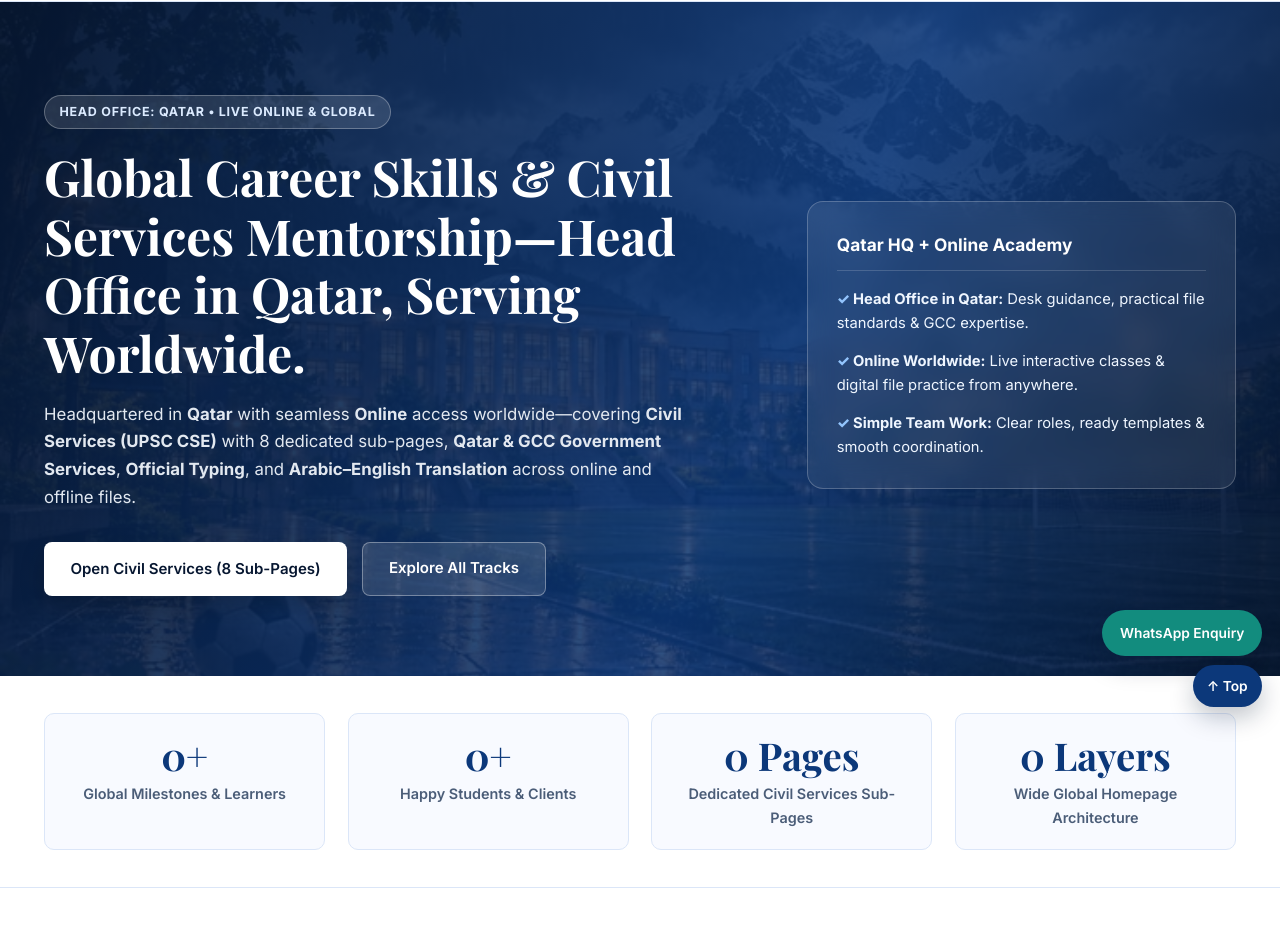
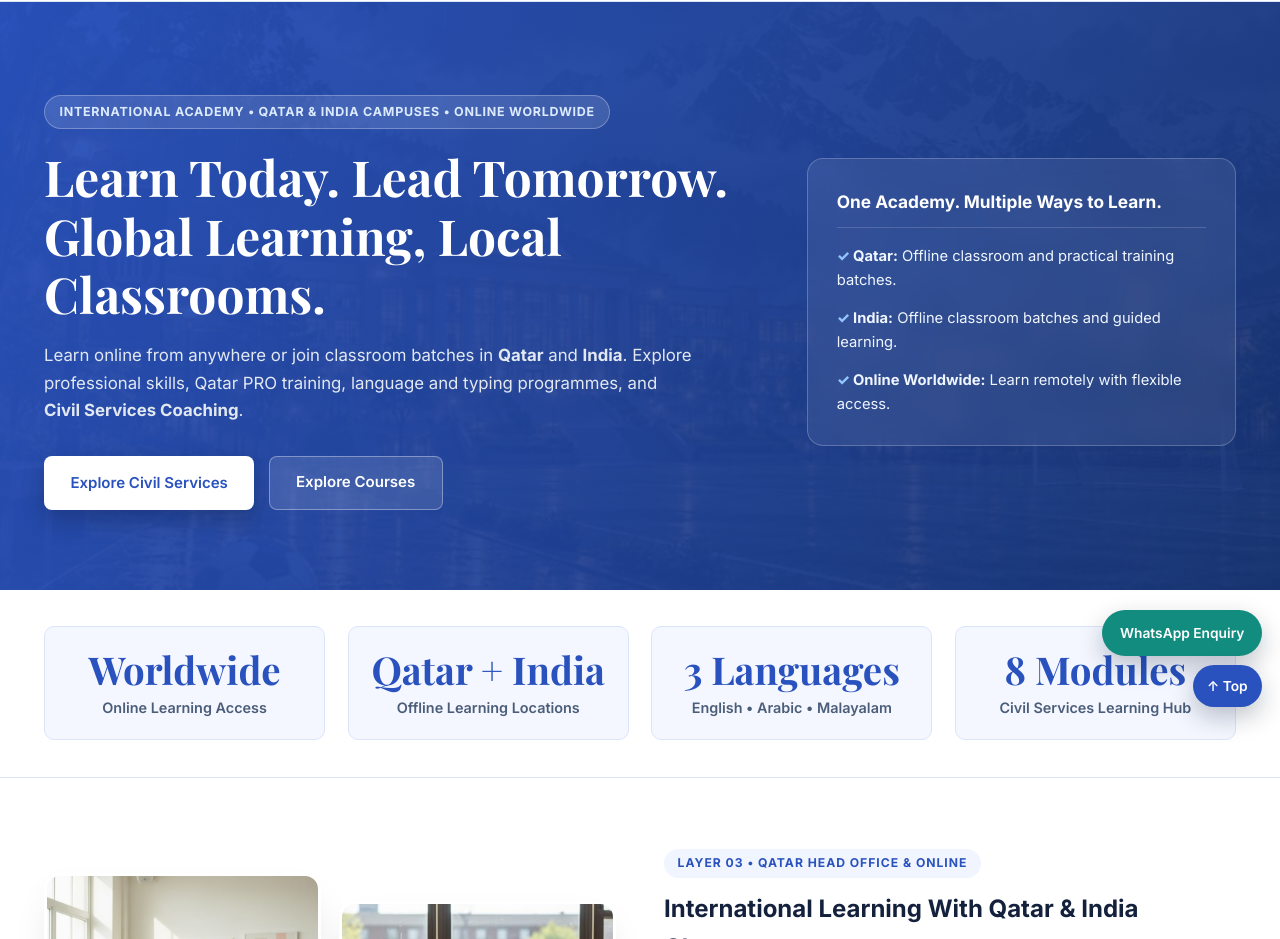
Before and after one commit to serveeaseacademy/serveeaseacademy, a plain HTML site: page index.html in a window 1280 px wide. Shown: the part 75-1014 px from the top of the page. Drawn offline with nearby package versions, Linux system fonts and the light colour scheme.

Commit message:
Add files via upload

```diff
--- a/index.html
+++ b/index.html
@@ -3,20 +3,21 @@
 <head>
   <meta charset="UTF-8" />
   <meta name="viewport" content="width=device-width, initial-scale=1.0" />
-  <title>Serve Ease Academy — Qatar Head Office & Online Global Academy</title>
+  <title>Serve Ease Academy | International Online & Classroom Training</title>
+  <meta name="description" content="Serve Ease Academy offers international online learning and offline classroom batches in Qatar and India, including professional skills and Civil Services Coaching." />
   <link rel="preconnect" href="https://fonts.googleapis.com" />
   <link rel="preconnect" href="https://fonts.gstatic.com" crossorigin />
   <link href="https://fonts.googleapis.com/css2?family=Inter:wght@400;500;600;700;800&family=Playfair+Display:wght@600;700&display=swap" rel="stylesheet" />
   <style>
     :root {
-      --navy-deep: #061630;
-      --royal-blue: #0c387a;
-      --azure-accent: #1a62d8;
-      --sky-tint: #eff5ff;
-      --ice-border: #dbe6f8;
+      --navy-deep: #2952BE;
+      --royal-blue: #2952BE;
+      --azure-accent: #2952BE;
+      --sky-tint: #F1F5FF;
+      --ice-border: #DCE5F8;
       --pure-white: #ffffff;
-      --off-white: #f8faff;
-      --text-dark: #09172d;
+      --off-white: #F4F7FF;
+      --text-dark: #14213D;
       --text-muted: #4b5d78;
       --radius-lg: 16px;
       --radius-md: 10px;
@@ -107,7 +108,7 @@
     /* ================= HERO ================= */
     .hero {
       background:
-        linear-gradient(115deg, rgba(6, 22, 48, 0.94) 0%, rgba(12, 56, 122, 0.86) 60%, rgba(6, 22, 48, 0.93) 100%),
+        linear-gradient(115deg, rgba(41, 82, 190, 0.96) 0%, rgba(23, 52, 119, 0.92) 100%),
         url('hero-bg.jpg') center/cover no-repeat;
       color: var(--pure-white);
       padding: 5.8rem 0 5rem;
@@ -372,7 +373,7 @@
     .about-images img:nth-child(2) { margin-top: 1.8rem; }
 
     .mentor-card {
-      background: linear-gradient(135deg, var(--navy-deep) 0%, var(--royal-blue) 100%);
+      background: linear-gradient(135deg, var(--royal-blue) 0%, var(--navy-deep) 100%);
       color: var(--pure-white);
       border-radius: var(--radius-lg);
       padding: 2.4rem;
@@ -438,7 +439,7 @@
 
     /* ================= SUB-PAGE BANNER & 8 UPSC SUB-PAGES ================= */
     .subpage-header {
-      background: linear-gradient(115deg, var(--navy-deep) 0%, var(--royal-blue) 100%);
+      background: linear-gradient(115deg, var(--royal-blue) 0%, var(--navy-deep) 100%);
       color: var(--pure-white);
       padding: 3.5rem 0 3rem;
     }
@@ -588,7 +589,9 @@
     }
 
     @media (max-width: 640px) {
+      .nav-links { gap: .45rem; }
       .nav-links a:not(.nav-cta) { display: none; }
+      .nav-links .form-control { max-width: 112px; font-size: .8rem; }
       .about-images img { height: 210px; }
     }
   </style>
@@ -603,11 +606,14 @@
         <div>Serve Ease <span>Academy</span></div>
       </div>
       <nav class="nav-links">
-        <a href="javascript:void(0)" onclick="openMainHome()" id="navHomeLink" class="active-link">Home (15 Layers)</a>
-        <a href="javascript:void(0)" onclick="openUpscHub('upsc-prelims')" id="navUpscLink">Civil Services (8 Sub-Pages)</a>
-        <a href="javascript:void(0)" onclick="scrollToSection('global-tracks')">Qatar &amp; Online</a>
-        <a href="javascript:void(0)" onclick="scrollToSection('layer-13-onboarding')">Enquiry</a>
-        <a id="navWhatsappBtn" href="#" target="_blank" rel="noopener" class="nav-cta">WhatsApp Now</a>
+        <select id="languageSelect" class="form-control" aria-label="Choose language" style="width:auto;padding:.45rem .65rem;background:#fff;">
+          <option value="en">English</option><option value="ar">العربية</option><option value="ml">മലയാളം</option>
+        </select>
+        <a href="javascript:void(0)" onclick="openMainHome()" id="navHomeLink" class="active-link" data-i18n="navHome">Home</a>
+        <a href="javascript:void(0)" onclick="openUpscHub('upsc-prelims')" id="navUpscLink" data-i18n="navCivil">Civil Services</a>
+        <a href="javascript:void(0)" onclick="scrollToSection('global-tracks')" data-i18n="navLearning">Learning</a>
+        <a href="javascript:void(0)" onclick="scrollToSection('layer-13-onboarding')" data-i18n="navAdmission">Admissions</a>
+        <a id="navWhatsappBtn" href="#" target="_blank" rel="noopener" class="nav-cta" data-i18n="navWhatsApp">WhatsApp</a>
       </nav>
     </div>
   </header>
@@ -621,47 +627,35 @@
     <section class="hero" id="layer-1-hero">
       <div class="container hero-grid">
         <div>
-          <span class="hero-tag">Head Office: Qatar • Live Online &amp; Global</span>
-          <h1>Global Career Skills &amp; Civil Services Mentorship—Head Office in Qatar, Serving Worldwide.</h1>
+          <span class="hero-tag">International Academy • Qatar &amp; India Campuses • Online Worldwide</span>
+          <h1>Learn Today. Lead Tomorrow. Global Learning, Local Classrooms.</h1>
           <p>
-            Headquartered in <strong>Qatar</strong> with seamless <strong>Online</strong> access worldwide—covering <strong>Civil Services (UPSC CSE)</strong> with 8 dedicated sub-pages, <strong>Qatar &amp; GCC Government Services</strong>, <strong>Official Typing</strong>, and <strong>Arabic–English Translation</strong> across online and offline files.
+            Learn online from anywhere or join classroom batches in <strong>Qatar</strong> and <strong>India</strong>. Explore professional skills, Qatar PRO training, language and typing programmes, and <strong>Civil Services Coaching</strong>.
           </p>
           <div class="hero-actions">
-            <button class="btn btn-white" onclick="openUpscHub('upsc-prelims')">Open Civil Services (8 Sub-Pages)</button>
-            <a href="#layer-5-tracks" class="btn btn-glass">Explore All Tracks</a>
+            <button class="btn btn-white" onclick="openUpscHub('upsc-prelims')">Explore Civil Services</button>
+            <a href="#layer-5-tracks" class="btn btn-glass">Explore Courses</a>
           </div>
         </div>
 
         <aside class="hero-panel">
-          <h3>Qatar HQ + Online Academy</h3>
+          <h3 data-i18n="heroPanelTitle">One Academy. Multiple Ways to Learn.</h3>
           <ul>
-            <li><strong>Head Office in Qatar:</strong> Desk guidance, practical file standards &amp; GCC expertise.</li>
-            <li><strong>Online Worldwide:</strong> Live interactive classes &amp; digital file practice from anywhere.</li>
-            <li><strong>Simple Team Work:</strong> Clear roles, ready templates &amp; smooth coordination.</li>
+            <li><strong>Qatar:</strong> Offline classroom and practical training batches.</li>
+            <li><strong>India:</strong> Offline classroom batches and guided learning.</li>
+            <li><strong>Online Worldwide:</strong> Learn remotely with flexible access.</li>
           </ul>
         </aside>
       </div>
     </section>
 
-    <!-- Layer 2: Count-to-Zero Metrics Strip -->
+    <!-- Layer 2: Academy learning options -->
     <section class="stats-strip" id="layer-2-stats">
       <div class="container stats-grid">
-        <div class="stat-card">
-          <div class="stat-number" data-start="1000" data-suffix="+">1000+</div>
-          <div class="stat-label">Global Milestones &amp; Learners</div>
-        </div>
-        <div class="stat-card">
-          <div class="stat-number" data-start="500" data-suffix="+">500+</div>
-          <div class="stat-label">Happy Students &amp; Clients</div>
-        </div>
-        <div class="stat-card">
-          <div class="stat-number" data-start="8" data-suffix=" Pages">8 Pages</div>
-          <div class="stat-label">Dedicated Civil Services Sub-Pages</div>
-        </div>
-        <div class="stat-card">
-          <div class="stat-number" data-start="15" data-suffix=" Layers">15 Layers</div>
-          <div class="stat-label">Wide Global Homepage Architecture</div>
-        </div>
+        <div class="stat-card"><div class="stat-number">Worldwide</div><div class="stat-label">Online Learning Access</div></div>
+        <div class="stat-card"><div class="stat-number">Qatar + India</div><div class="stat-label">Offline Learning Locations</div></div>
+        <div class="stat-card"><div class="stat-number">3 Languages</div><div class="stat-label">English • Arabic • Malayalam</div></div>
+        <div class="stat-card"><div class="stat-number">8 Modules</div><div class="stat-label">Civil Services Learning Hub</div></div>
       </div>
     </section>
 
@@ -674,18 +668,18 @@
         </div>
         <div>
           <span class="eyebrow">Layer 03 • Qatar Head Office &amp; Online</span>
-          <h2>Headquartered in Qatar With Worldwide Online Reach</h2>
+          <h2>International Learning With Qatar &amp; India Classrooms</h2>
           <p style="color: var(--text-muted); margin-bottom: 1.2rem;">
-            With our head office in Qatar and live online delivery across regions, Serve Ease Academy unites real-world administrative accuracy, bilingual typing/translation, and structured UPSC preparation under one roof.
+            Serve Ease Academy brings together international online learning and offline classroom batches in Qatar and India, across professional skills, language training and Civil Services Coaching.
           </p>
           <div class="grid-2" style="gap: 1rem;">
             <div class="info-box">
-              <h4>Qatar Head Office</h4>
-              <p>Practical GCC documentation standards, file checklists &amp; operational guidance.</p>
+              <h4>Qatar Offline Batches</h4>
+              <p>Classroom learning with practical Qatar and GCC documentation training.</p>
             </div>
             <div class="info-box">
-              <h4>Online Worldwide</h4>
-              <p>Live sessions, digital templates, mock reviews &amp; remote mentorship globally.</p>
+              <h4>India Offline Batches</h4>
+              <p>Classroom programmes and guided training for learners in India.</p>
             </div>
           </div>
         </div>
@@ -748,7 +742,7 @@
                     <li>Sectional &amp; full-length mock test suite</li>
                   </ul>
                 </div>
-                <button class="card-btn" onclick="openUpscHub('upsc-prelims')">Open Civil Services (8 Sub-Pages) →</button>
+                <button class="card-btn" onclick="openUpscHub('upsc-prelims')">Explore Civil Services →</button>
               </div>
             </div>
           </article>
@@ -881,16 +875,16 @@
         <div class="section-header">
           <span class="eyebrow">Layer 09 • Online &amp; Offline Files</span>
           <h2>How We Handle Both Online &amp; Offline Files</h2>
-          <p>Every practical skill combines digital speed with offline file accuracy.</p>
+          <p>Choose worldwide online learning or classroom training in Qatar and India.</p>
         </div>
         <div class="grid-2">
           <div class="info-box">
-            <h4>Online File Workflow</h4>
-            <p>Digital document scans, online portal form preparation, remote translation drafts, cloud trackers, and live online reviews.</p>
+            <h4>Online Learning</h4>
+            <p>Join classes remotely from anywhere, access learning resources and take part in guided online sessions.</p>
           </div>
           <div class="info-box">
-            <h4>Offline File Workflow</h4>
-            <p>Physical document verification, printed form alignment, attestation/hard-copy readiness, and desk/center hands-on practice.</p>
+            <h4>Offline Classroom Learning</h4>
+            <p>Attend classroom batches in Qatar or India, subject to the published course schedule and availability.</p>
           </div>
         </div>
       </div>
@@ -967,13 +961,13 @@
       <div class="container">
         <div class="section-header">
           <span class="eyebrow">Layer 13 • Admissions &amp; Database Enquiry</span>
-          <h2>Register Your Interest (Online or Qatar HQ)</h2>
-          <p>Submissions save directly to browser storage and can sync with your database (Supabase / webhook).</p>
+          <h2 data-i18n="admissionTitle">Start Your Admission Enquiry</h2>
+          <p>Choose your course and preferred learning mode. Our admissions team can contact you with batch availability, fees and next steps.</p>
         </div>
         <form class="enquiry-box" id="academyEnquiryForm">
           <div class="form-grid">
-            <input type="text" id="enqName" class="form-control" placeholder="Full Name" required />
-            <input type="text" id="enqPhone" class="form-control" placeholder="Phone / WhatsApp Number" required />
+            <input type="text" id="enqName" class="form-control" placeholder="Full Name" autocomplete="name" required />
+            <input type="tel" id="enqPhone" class="form-control" placeholder="Phone / WhatsApp Number" autocomplete="tel" required />
           </div>
           <div class="form-grid">
             <select id="enqTrack" class="form-control">
@@ -982,12 +976,13 @@
               <option value="Official Typing & Arabic-English Translation">Official Typing &amp; Arabic–English Translation</option>
               <option value="HR Administration">HR Administration</option>
             </select>
-            <select id="enqMode" class="form-control">
+            <select id="enqMode" class="form-control" required>
               <option value="Online (Worldwide)">Online (Worldwide)</option>
-              <option value="Qatar Head Office / Offline">Qatar Head Office / Offline</option>
+              <option value="Qatar Offline Batch">Qatar Offline Batch</option>
+              <option value="India Offline Batch">India Offline Batch</option>
             </select>
           </div>
-          <button type="submit" class="card-btn">Submit Enquiry</button>
+          <button type="submit" class="card-btn" data-i18n="submitEnquiry">Submit Admission Enquiry</button>
           <div class="form-status" id="enqStatus"></div>
         </form>
       </div>
@@ -1270,44 +1265,6 @@
       }, 80);
     }
 
-    (function () {
-      const counters = document.querySelectorAll('.stat-number');
-      let animated = false;
-
-      function runZeroCount(el) {
-        const start = parseInt(el.getAttribute('data-start'), 10) || 0;
-        const suffix = el.getAttribute('data-suffix') || '';
-        const duration = 1700;
-        const startTime = performance.now();
-
-        function tick(now) {
-          const progress = Math.min((now - startTime) / duration, 1);
-          const eased = 1 - Math.pow(1 - progress, 3);
-          const val = Math.max(0, Math.round(start * (1 - eased)));
-          el.textContent = val + suffix;
-          if (progress < 1) {
-            requestAnimationFrame(tick);
-          } else {
-            el.textContent = '0' + suffix;
-          }
-        }
-        requestAnimationFrame(tick);
-      }
-
-      const observer = new IntersectionObserver((entries) => {
-        entries.forEach(entry => {
-          if (entry.isIntersecting && !animated) {
-            animated = true;
-            counters.forEach(runZeroCount);
-            observer.disconnect();
-          }
-        });
-      }, { threshold: 0.2 });
-
-      const statsEl = document.getElementById('layer-2-stats');
-      if (statsEl) observer.observe(statsEl);
-    })();
-
     document.getElementById("academyEnquiryForm").addEventListener("submit", async function (e) {
       e.preventDefault();
       const record = {
@@ -1315,6 +1272,7 @@
         phone: document.getElementById("enqPhone").value.trim(),
         track: document.getElementById("enqTrack").value,
         mode: document.getElementById("enqMode").value,
+        preferred_language: document.getElementById("languageSelect")?.value || "en",
         head_office: "Qatar",
         created_at: new Date().toISOString()
       };
@@ -1348,6 +1306,34 @@
 
       this.reset();
     });
+
+    // Core interface translations. Course-specific study content remains available in its original English text.
+    const UI_TRANSLATIONS = {
+      en: { navHome:"Home", navCivil:"Civil Services", navLearning:"Learning", navAdmission:"Admissions", navWhatsApp:"WhatsApp", heroPanelTitle:"One Academy. Multiple Ways to Learn.", admissionTitle:"Start Your Admission Enquiry", submitEnquiry:"Submit Admission Enquiry" },
+      ar: { navHome:"الرئيسية", navCivil:"الخدمات المدنية", navLearning:"التعلّم", navAdmission:"القبول والتسجيل", navWhatsApp:"واتساب", heroPanelTitle:"أكاديمية واحدة. طرق متعددة للتعلّم.", admissionTitle:"ابدأ استفسار التسجيل", submitEnquiry:"إرسال استفسار التسجيل" },
+      ml: { navHome:"ഹോം", navCivil:"സിവിൽ സർവീസ്", navLearning:"പഠനം", navAdmission:"അഡ്മിഷൻ", navWhatsApp:"വാട്സ്ആപ്പ്", heroPanelTitle:"ഒരു അക്കാദമി. പഠിക്കാൻ നിരവധി മാർഗങ്ങൾ.", admissionTitle:"അഡ്മിഷൻ അന്വേഷണം ആരംഭിക്കുക", submitEnquiry:"അഡ്മിഷൻ അന്വേഷണം സമർപ്പിക്കുക" }
+    };
+    function applyLanguage(lang) {
+      const copy = UI_TRANSLATIONS[lang] || UI_TRANSLATIONS.en;
+      document.documentElement.lang = lang;
+      document.documentElement.dir = lang === "ar" ? "rtl" : "ltr";
+      document.querySelectorAll("[data-i18n]").forEach(el => {
+        const key = el.getAttribute("data-i18n");
+        if (copy[key]) el.textContent = copy[key];
+      });
+      const nameInput = document.getElementById("enqName");
+      const phoneInput = document.getElementById("enqPhone");
+      if (nameInput) nameInput.placeholder = lang === "ar" ? "الاسم الكامل" : lang === "ml" ? "പൂർണ്ണനാമം" : "Full Name";
+      if (phoneInput) phoneInput.placeholder = lang === "ar" ? "رقم الهاتف / واتساب" : lang === "ml" ? "ഫോൺ / വാട്സ്ആപ്പ് നമ്പർ" : "Phone / WhatsApp Number";
+      localStorage.setItem("serveease_language", lang);
+    }
+    const languageSelect = document.getElementById("languageSelect");
+    if (languageSelect) {
+      const savedLanguage = localStorage.getItem("serveease_language") || "en";
+      languageSelect.value = savedLanguage;
+      applyLanguage(savedLanguage);
+      languageSelect.addEventListener("change", () => applyLanguage(languageSelect.value));
+    }
   </script>
 
 </body>
```
Also changed, not shown: logo.png, 1 other file.
